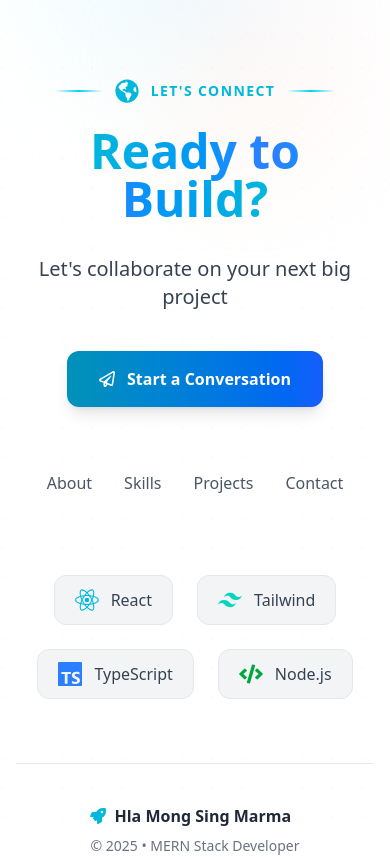
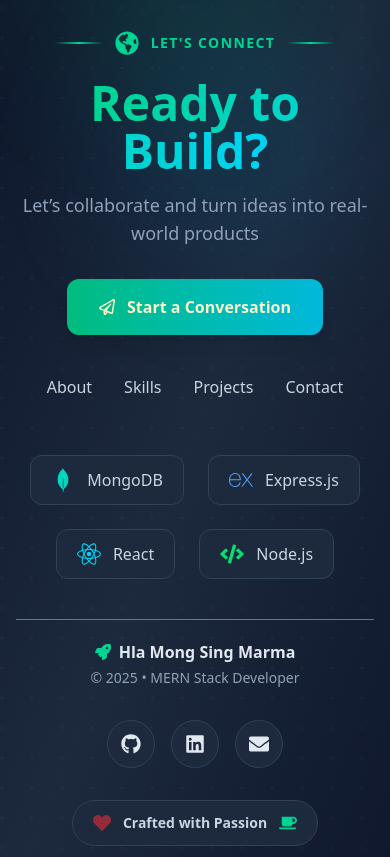
Before and after one commit to Hlamong55/hlamong-portfolio, a React (Vite) app: page / in a window 390 px wide. Shown: the part 9800-10657 px from the top of the page. Built offline with nearby package versions, Linux system fonts and the light colour scheme.

Commit message:
updated footer section

```diff
--- a/src/Components/Footer/Footer.jsx
+++ b/src/Components/Footer/Footer.jsx
@@ -8,149 +8,170 @@ import {
   FaCode,
   FaRocket,
   FaGlobeAmericas,
-  FaRegPaperPlane
+  FaRegPaperPlane,
+  FaEnvelope,
 } from "react-icons/fa";
-import { SiReact, SiTailwindcss, SiTypescript } from "react-icons/si";
+import {
+  SiExpress,
+  SiMongodb,
+  SiReact,
+  SiTailwindcss,
+  SiTypescript,
+} from "react-icons/si";
 import { Link as ScrollLink } from "react-scroll";
 
 const Footer = () => {
   return (
-    <footer className="relative bg-white pt-32 pb-16 overflow-hidden">
-      {/* Floating Islands */}
-      <div className="absolute -top-32 left-10 w-64 h-64 rounded-full bg-gradient-to-r from-cyan-100/40 to-blue-100/40 blur-3xl"></div>
-      <div className="absolute top-10 right-10 w-48 h-48 rounded-full bg-gradient-to-r from-orange-100/30 to-red-100/30 blur-3xl"></div>
+    <footer className="relative bg-linear-to-br from-slate-900 via-slate-800 to-slate-900 py-20 overflow-hidden text-slate-200">
+      {/* Glow Background */}
+      <div className="absolute -top-32 left-10 w-72 h-72 rounded-full bg-emerald-500/10 blur-3xl"></div>
+      <div className="absolute top-20 right-10 w-60 h-60 rounded-full bg-cyan-500/10 blur-3xl"></div>
 
-      {/* Grid Pattern */}
+      {/* Grid */}
       <div
-        className="absolute inset-0 opacity-[0.02]"
+        className="absolute inset-0 opacity-[0.04]"
         style={{
-          backgroundImage: `radial-gradient(circle at 2px 2px, #000000 1px, transparent 0)`,
-          backgroundSize: '30px 30px'
+          backgroundImage:
+            "radial-gradient(circle at 2px 2px, #ffffff 1px, transparent 0)",
+          backgroundSize: "30px 30px",
         }}
       ></div>
 
       <div className="max-w-6xl mx-auto px-4 relative z-10">
-        {/* Main Content */}
-        <div className="mb-20">
-          <div className="text-center mb-16">
+        <div className="text-center mb-10">
           <div className="inline-flex items-center gap-3 mb-6">
-              <div className="w-12 h-0.5 bg-gradient-to-r from-transparent via-cyan-400 to-transparent rounded-full"></div>
-              <FaGlobeAmericas className="text-2xl text-cyan-500" />
-              <span className="text-sm font-semibold text-cyan-500 tracking-widest uppercase">Let's Connect</span>
-              <div className="w-12 h-0.5 bg-gradient-to-r from-transparent via-cyan-400 to-transparent rounded-full"></div>
+            <div className="w-12 h-0.5 bg-linear-to-r from-transparent via-emerald-400 to-transparent" />
+            <FaGlobeAmericas className="text-2xl text-emerald-400" />
+            <span className="text-sm font-semibold tracking-widest uppercase text-emerald-400">
+              Let's Connect
+            </span>
+            <div className="w-12 h-0.5 bg-linear-to-r from-transparent via-emerald-400 to-transparent" />
           </div>
 
-            <h2 className="text-5xl md:text-6xl font-bold mb-8">
-              <span className="text-transparent bg-clip-text bg-gradient-to-r from-cyan-500 via-blue-500 to-cyan-500">
+          <h2 className="text-5xl md:text-6xl font-bold mb-4">
+            <span className="text-transparent bg-clip-text bg-linear-to-r from-emerald-400 to-cyan-400">
               Ready to Build?
             </span>
           </h2>
 
-            <p className="text-xl text-gray-700 max-w-2xl mx-auto mb-10">
-              Let's collaborate on your next big project
+          <p className="text-slate-400 text-lg max-w-2xl mx-auto mb-8">
+            Let’s collaborate and turn ideas into real-world products
           </p>
 
           <a
-              href="mailto:chakmapritom1@gmail.com"
-              className="group inline-flex items-center gap-3 bg-gradient-to-r from-cyan-600 to-blue-600 hover:from-cyan-500 hover:to-blue-500 text-white px-8 py-4 rounded-xl font-semibold shadow-lg hover:shadow-xl hover:shadow-cyan-500/20 transition-all duration-300"
+            href="mailto:bijoymarma55@gmail.com"
+            className="inline-flex items-center gap-3 px-8 py-4 rounded-xl font-semibold text-amber-100 bg-linear-to-r from-emerald-500 to-cyan-500 hover:scale-105 transition-all shadow-lg"
           >
-              <FaRegPaperPlane className="group-hover:rotate-12 transition-transform duration-300" />
+            <FaRegPaperPlane />
             Start a Conversation
           </a>
         </div>
 
-          {/* Quick Navigation */}
-          <div className="flex flex-wrap justify-center gap-8 mb-12">
+        {/* Navlink */}
+        <div className="flex justify-center gap-8 mb-14">
           {["About", "Skills", "Projects", "Contact"].map((item) => (
             <ScrollLink
               key={item}
               to={item.toLowerCase()}
-                spy={true}
-                smooth={true}
+              smooth
               offset={-80}
               duration={500}
-                className="text-gray-600 hover:text-cyan-500 cursor-pointer font-medium transition-colors duration-300"
+              className="cursor-pointer font-medium text-slate-300 hover:text-emerald-400 transition"
             >
               {item}
             </ScrollLink>
           ))}
         </div>
-        </div>
 
-        {/* Tech Stack Showcase */}
-        <div className="mb-16">
-          <div className="flex flex-wrap justify-center gap-6">
+        <div className="flex flex-wrap justify-center gap-6 mb-10">
           {[
-              { icon: <SiReact />, label: "React", color: "text-cyan-500" },
-              { icon: <SiTailwindcss />, label: "Tailwind", color: "text-teal-400" },
-              { icon: <SiTypescript />, label: "TypeScript", color: "text-blue-500" },
-              { icon: <FaCode />, label: "Node.js", color: "text-green-600" },
-            ].map((tech, index) => (
+            { icon: <SiMongodb />, label: "MongoDB", color: "text-teal-400" },
+            {
+              icon: <SiExpress />,
+              label: "Express.js",
+              color: "text-blue-400",
+            },
+            { icon: <SiReact />, label: "React", color: "text-cyan-400" },
+            { icon: <FaCode />, label: "Node.js", color: "text-green-400" },
+          ].map((tech, i) => (
             <div
-                key={index}
-                className="group flex items-center gap-3 px-5 py-3 bg-gray-100 rounded-xl border border-gray-200 hover:border-cyan-400 transition-all duration-500 hover:-translate-y-1"
+              key={i}
+              className="flex items-center gap-3 px-5 py-3 bg-slate-800 border border-slate-700 rounded-xl hover:border-emerald-400 transition"
             >
-                <div className={`text-2xl ${tech.color} group-hover:scale-110 transition-transform duration-300`}>
-                  {tech.icon}
-                </div>
-                <span className="text-gray-700 font-medium">{tech.label}</span>
+              <span className={`text-2xl ${tech.color}`}>{tech.icon}</span>
+              <span className="text-slate-300">{tech.label}</span>
             </div>
           ))}
         </div>
+
+        {/* Bottom */}
+        <div className="border-t border-slate-500 pt-5 flex flex-col md:flex-row items-center justify-between gap-8">
+          {/* Left */}
+          <div className="text-center md:text-left">
+            <div className="flex items-center justify-center md:justify-start gap-2 mb-1">
+              <FaRocket className="text-emerald-400" />
+              <span className="font-bold text-slate-200">
+                Hla Mong Sing Marma
+              </span>
             </div>
-
-        {/* Bottom Bar */}
-        <div className="pt-10 border-t border-gray-300/50">
-          <div className="flex flex-col md:flex-row justify-between items-center gap-8">
-            {/* Copyright */}
-            <div className="text-center md:text-left">
-              <div className="flex items-center gap-2 mb-2">
-                <FaRocket className="text-cyan-500" />
-                <span className="text-gray-800 font-semibold">Hla Mong Sing Marma</span>
-              </div>
-              <p className="text-gray-500 text-sm">
+            <p className="text-slate-400 text-sm">
               © {new Date().getFullYear()} • MERN Stack Developer
             </p>
           </div>
 
-            {/* Social Links */}
+          {/* Middle - Social Icons */}
           <div className="flex items-center gap-4">
             {[
-                { icon: <FaGithub />, href: "https://github.com/Hlamong55", label: "GitHub" },
-                { icon: <FaLinkedin />, href: "https://www.linkedin.com/in/pritomchakma/", label: "LinkedIn" },
-              ].map((social, index) => (
+              {
+                icon: <FaGithub />,
+                link: "https://github.com/Hlamong55",
+                label: "GitHub",
+              },
+              {
+                icon: <FaLinkedin />,
+                link: "https://www.linkedin.com/in/hlamong-sing/",
+                label: "LinkedIn",
+              },
+              {
+                icon: <FaEnvelope />,
+                link: "mailto:bijoymarma55@gmail.com",
+                label: "Gmail",
+              },
+            ].map((s, i) => (
               <a
-                  key={index}
-                  href={social.href}
+                key={i}
+                href={s.link}
                 target="_blank"
                 rel="noopener noreferrer"
-                  className="w-10 h-10 rounded-full bg-gray-100 flex items-center justify-center text-gray-600 hover:text-cyan-500 hover:border-cyan-400 border border-gray-200 transition-all duration-300"
-                  title={social.label}
+                title={s.label}
+                className="w-12 h-12 text-xl flex items-center justify-center rounded-full
+                   bg-slate-800 border border-slate-700
+                   hover:border-emerald-400 hover:text-emerald-400
+                   transition-all duration-300 hover:-translate-y-1"
               >
-                  {social.icon}
+                {s.icon}
               </a>
             ))}
           </div>
-          </div>
 
-          {/* Made with Love */}
-          <div className="text-center mt-12">
-            <div className="inline-flex items-center gap-3 px-6 py-3 bg-gray-100 rounded-full border border-gray-200">
-              <FaHeart className="text-red-500 animate-pulse" />
-              <span className="text-gray-700 text-sm">
-                Crafted with passion by
-                <span className="text-cyan-500 font-medium ml-1">Bijoy</span>
+          {/* Right - Crafted Badge */}
+          <div className="flex justify-center md:justify-end">
+            <div className="inline-flex items-center gap-3 px-5 py-3 bg-slate-800 border border-slate-700 rounded-full">
+              <FaHeart size={18} className="text-red-500 animate-pulse" />
+              <span className="text-slate-300 text-sm font-semibold">
+                Crafted with Passion {" "}
+
               </span>
-              <FaCoffee className="text-amber-500 ml-2" />
+              <FaCoffee size={18} className="text-emerald-400" />
             </div>
           </div>
         </div>
       </div>
 
-      {/* Back to Top */}
+      {/* arrow btn */}
       <button
-        onClick={() => window.scrollTo({ top: 0, behavior: 'smooth' })}
-        className="fixed bottom-8 right-8 w-12 h-12 bg-gradient-to-r from-cyan-500 to-blue-500 rounded-full flex items-center justify-center text-white shadow-lg hover:shadow-xl hover:shadow-cyan-400/30 transition-all duration-300 border border-cyan-400/50 hover:-translate-y-1 z-50"
+        onClick={() => window.scrollTo({ top: 0, behavior: "smooth" })}
+        className="fixed bottom-8 right-8 w-12 h-12 bg-linear-to-r from-emerald-400 to-cyan-600 rounded-full flex items-center justify-center text-white shadow-lg hover:scale-115 transition z-50"
       >
         <FaArrowUp />
       </button>
```
Lines whose indentation alone changed are shown as unchanged.
